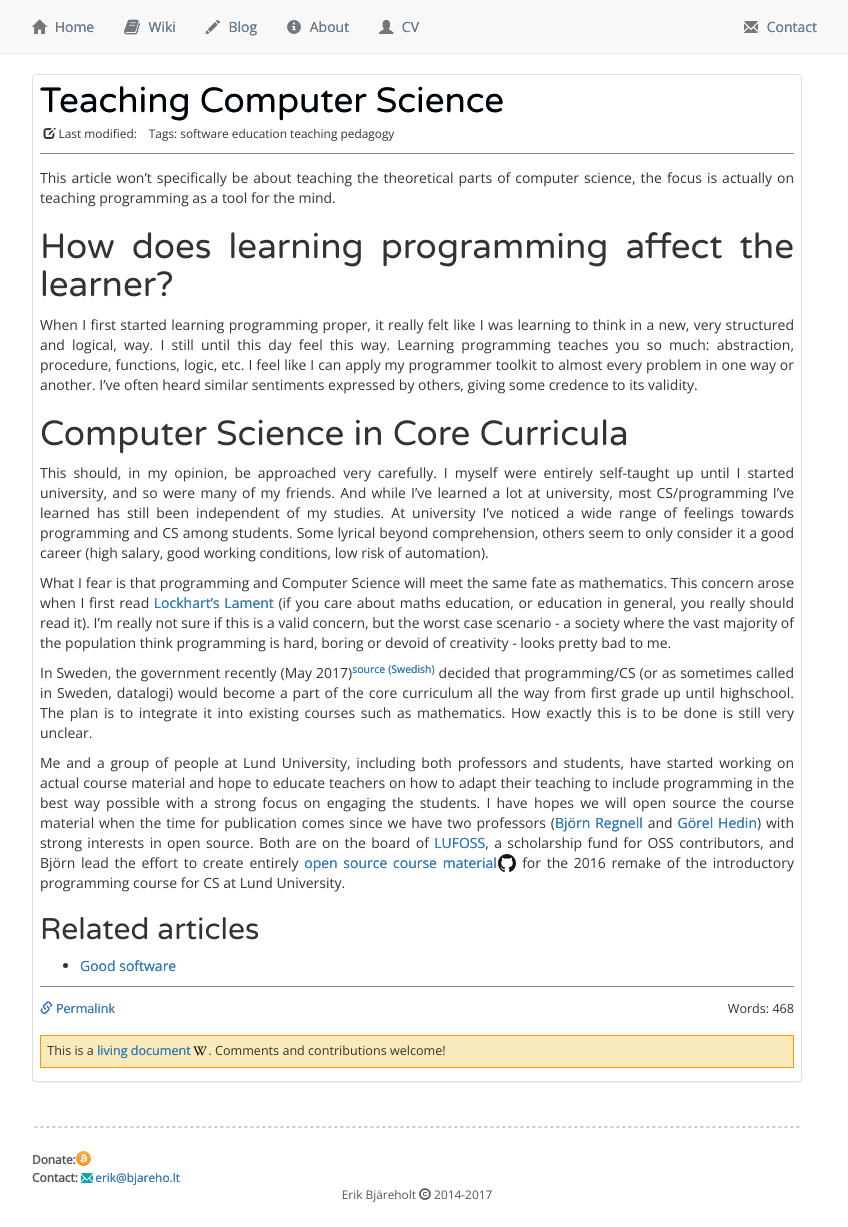
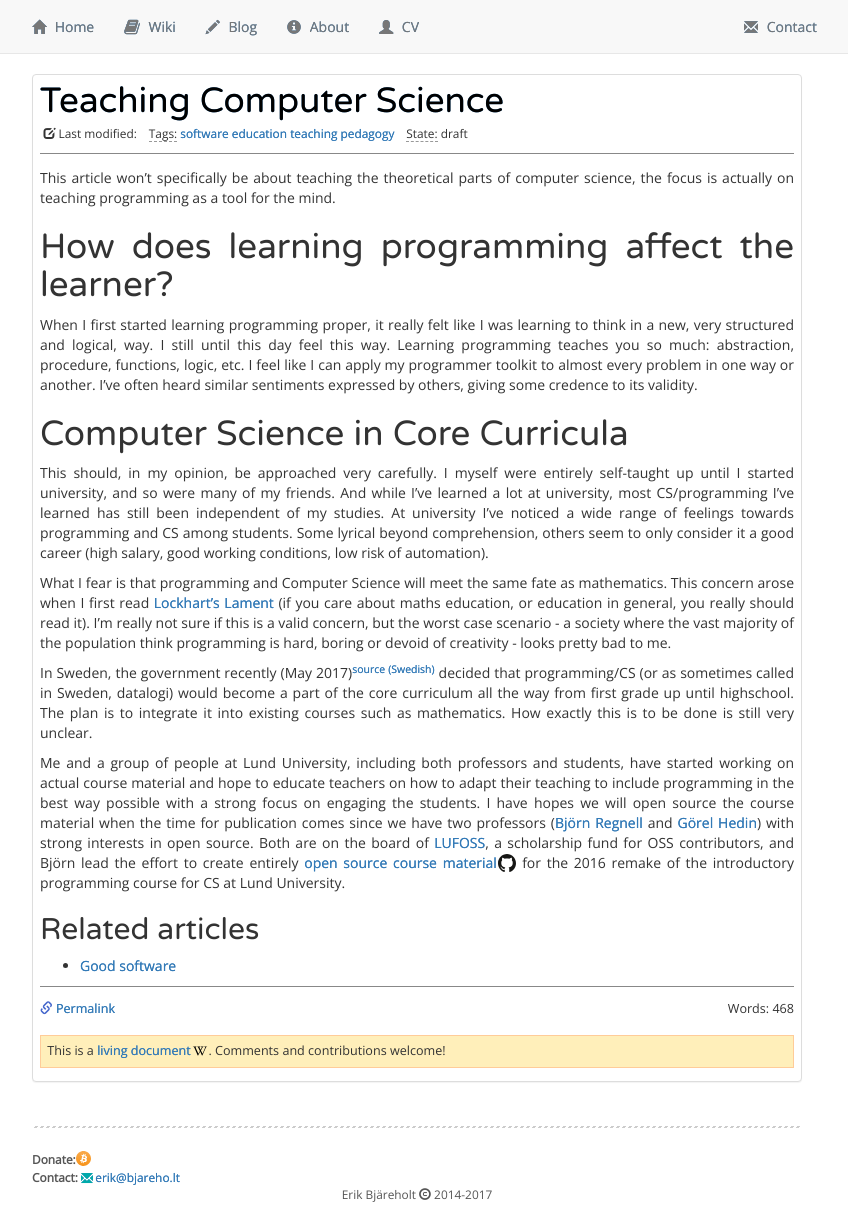
Before and after one commit to ErikBjare/ErikBjare.github.io, a Jekyll site: the page built from _wiki/teaching-computer-science.md, in a window 1280 px wide. Shown: the whole page, without its empty margins (223-1071 px from the left). Built offline with Jekyll 4.4.1, drawn with Linux system fonts in a browser that asks for light colours; nearby versions of some CDN libraries; comment, search, counter and statistics services are not loaded.

Commit message:
made article tags into links, now showing state metadata on articles

```diff
--- a/_includes/living-document.html
+++ b/_includes/living-document.html
@@ -1,3 +1,3 @@
-<div style="border: 1px solid #F90; background-color: #f8eaba; padding: 0.5em; margin: 0.5em 0 0.5em 0;">
+<div class="msg-box note">
   This is a <a href="https://en.wikipedia.org/wiki/Living_document">living document</a>. Comments and contributions welcome!
 </div>
--- a/_includes/wikipage.html
+++ b/_includes/wikipage.html
@@ -8,8 +8,19 @@
               {% include last-modified.html %}
             </div>
             <div class="meta-box">
-              Tags: {% for tag in page.tags %} {{tag}} {% endfor %}
+              <span class="underline dotted">Tags:</span>
+              {% for tag in page.tags %}
+                {% unless tag contains "state" and tag contains "quality" %}
+                  <a href="/tags/#{{tag}}">{{tag}}</a>
+                {% endunless %}
+              {% endfor %}
             </div>
+            {% if page.state %}
+              <div class="meta-box" title="State is a measurement of completion">
+                <span class="underline dotted">State:</span>
+                {{ page.state }}
+              </div>
+            {% endif %}
           </small>
         </div>
     </header>
--- a/css/style.css
+++ b/css/style.css
@@ -224,6 +224,26 @@ blockquote {
   max-height: 22px;
 }
 
+.msg-box {
+  border: 1px solid;
+  padding: 0.5em;
+  margin: 0.5em 0 0.5em 0;
+}
+.msg-box.info {
+  border: 1px solid #5CF;
+  background-color: #CFEFFF;
+}
+.msg-box.note {
+  border-color: #FC9;
+  background-color: #ffefba;
+}
+
+.underline.dotted {
+  border-bottom: 1px dashed #999;
+  text-decoration: none;
+  white-space-collapse: discard;
+}
+
 .invert {
   -webkit-filter: invert(100%);
   -moz-filter: invert(100%);
--- a/tags/index.html
+++ b/tags/index.html
@@ -7,7 +7,9 @@ title: Tags
 
 {% assign tags = site.wiki | map: 'tags' | join: ',' | split: ',' | uniq | sort %}
 {% for tag in tags %}
-  <h4>{{ tag }}</h4>
+  <h4 id="{{tag}}">
+    {{tag}}
+  </h4>
   <ul>
   {% for wikipage in site.wiki %}
     {% if wikipage.tags contains tag %}
```
Also changed, not shown: _sass/style.scss (+22 -0 lines).
